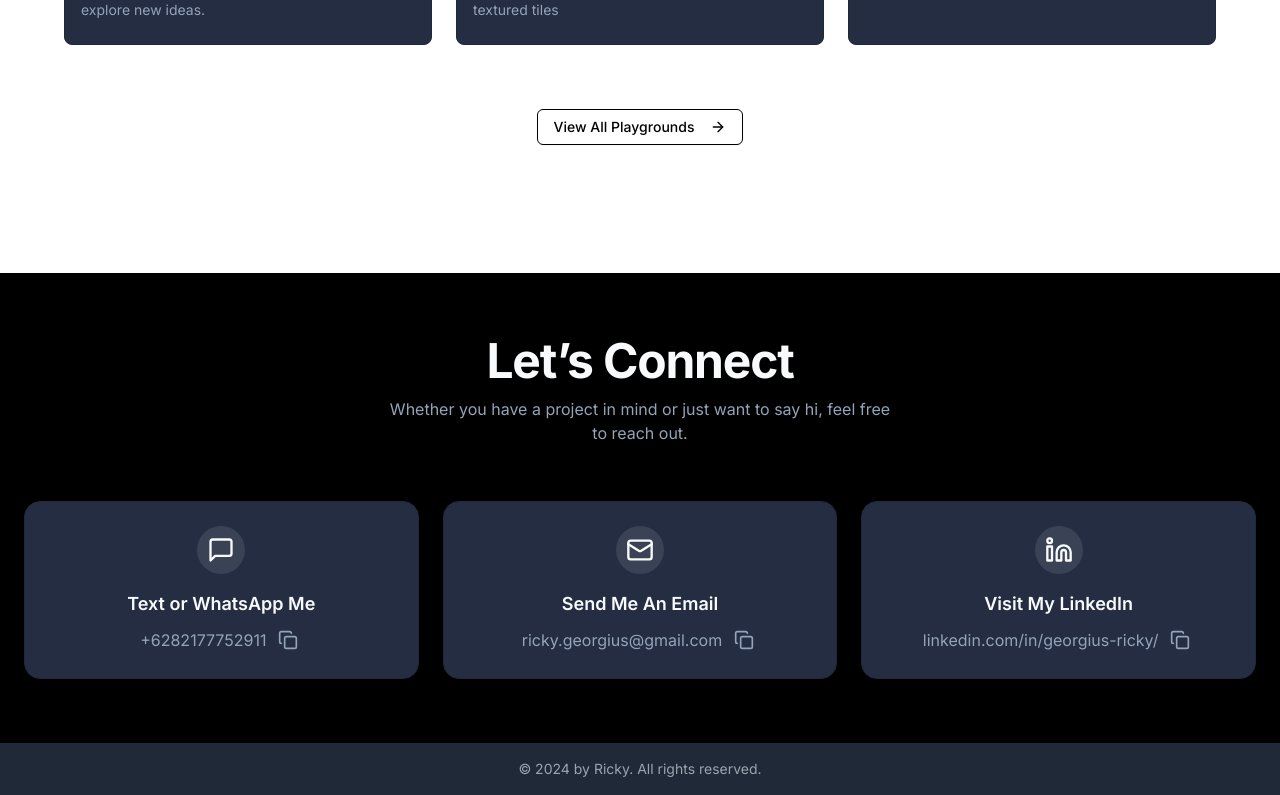
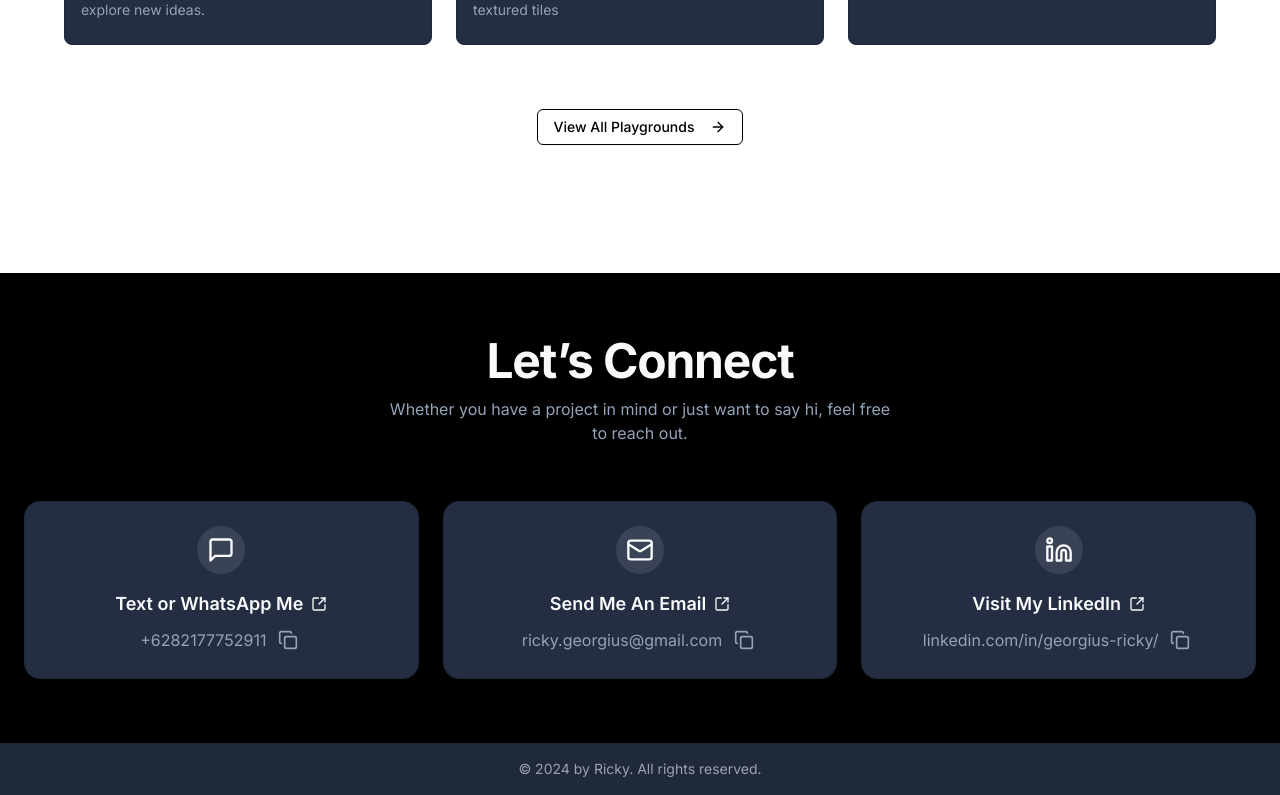
Before and after one commit to georgiusricky/georgiusricky.github.io, a Next.js app: page / in a window 1280 px wide. Shown: the part 5200-5995 px from the top of the page. Built offline with nearby package versions, Linux system fonts and the light colour scheme.

Commit message:
upd: replace profile image with underwater image and add external link icon in Contact section

```diff
--- a/app/components/Contact.tsx
+++ b/app/components/Contact.tsx
@@ -1,7 +1,7 @@
 "use client"
 
 import { useState } from 'react'
-import { Linkedin, Mail, MessageSquare, Copy, Check } from 'lucide-react'
+import { Linkedin, Mail, MessageSquare, Copy, Check, SquareArrowOutUpRight } from 'lucide-react'
 import { useGlobalStore } from '@/stores/globalStore'
 
 export default function Contact() {
@@ -59,7 +59,10 @@ export default function Contact() {
               <div className="mb-4 flex items-center justify-center w-12 h-12 rounded-full bg-primary/10 group-hover:bg-primary/20 transition-colors duration-300">
                 {item.icon}
               </div>
-              <h3 className="text-lg font-semibold mb-2">{item.title}</h3>
+              <h3 className="text-lg font-semibold mb-2 flex items-center gap-2">
+                {item.title}
+                <SquareArrowOutUpRight className="h-4 w-4" />
+              </h3>
               <div className="flex items-center gap-2 text-muted-foreground text-md">
                 <span className="select-text">{item.desc}</span>
                 <button
--- a/app/layout.tsx
+++ b/app/layout.tsx
@@ -55,7 +55,7 @@ export const metadata = {
     description: 'Personal portfolio website of Ricky, a passionate Software Engineer specializing in React, Next.js, TypeScript, and modern web technologies.',
     images: [
       {
-        url: '/img/profile.webp',
+        url: '/img/underwater.webp',
         width: 1200,
         height: 630,
         alt: 'Ricky - Software Engineer Portfolio',
@@ -66,7 +66,7 @@ export const metadata = {
     card: 'summary_large_image',
     title: 'Ricky - Software Engineer & Full Stack Developer',
     description: 'Personal portfolio website of Ricky, a passionate Software Engineer specializing in React, Next.js, TypeScript, and modern web technologies.',
-    images: ['/img/profile.webp'],
+    images: ['/img/underwater.webp'],
     creator: '@ricky',
     site: '@ricky',
   },
```
Also changed, not shown: public/img/profile.webp (deleted).
